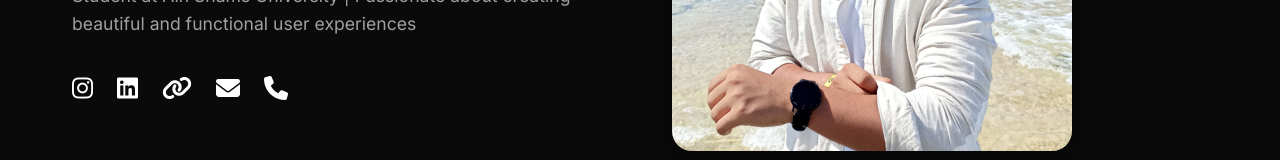
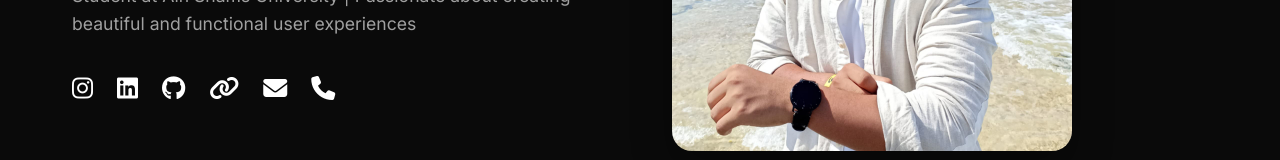
Before and after one commit to ZVAXEROWS/portfolio, a plain HTML site: page index.html in a window 1280 px wide. Shown: the part 393-553 px from the top of the page. Drawn offline with Linux system fonts and the light colour scheme.

```diff
--- a/index.html
+++ b/index.html
@@ -35,7 +35,10 @@
                         <a href="https://www.linkedin.com/in/ahmed-mohamed-2034a5316/" target="_blank" class="social-link">
                             <i class="fab fa-linkedin"></i>
                         </a>
-                        <a href="https://linktr.ee/admin" target="_blank" class="social-link">
+                        <a href="https://github.com/ZVAXEROWS" target="_blank" class="social-link">
+                            <i class="fab fa-github"></i>
+                        </a>
+                        <a href="https://linktr.ee/ZVAXEROWS" target="_blank" class="social-link">
                             <i class="fas fa-link"></i>
                         </a>
                         <a href="mailto:ahmedmkh1026@gmail.com" class="social-link">
```
